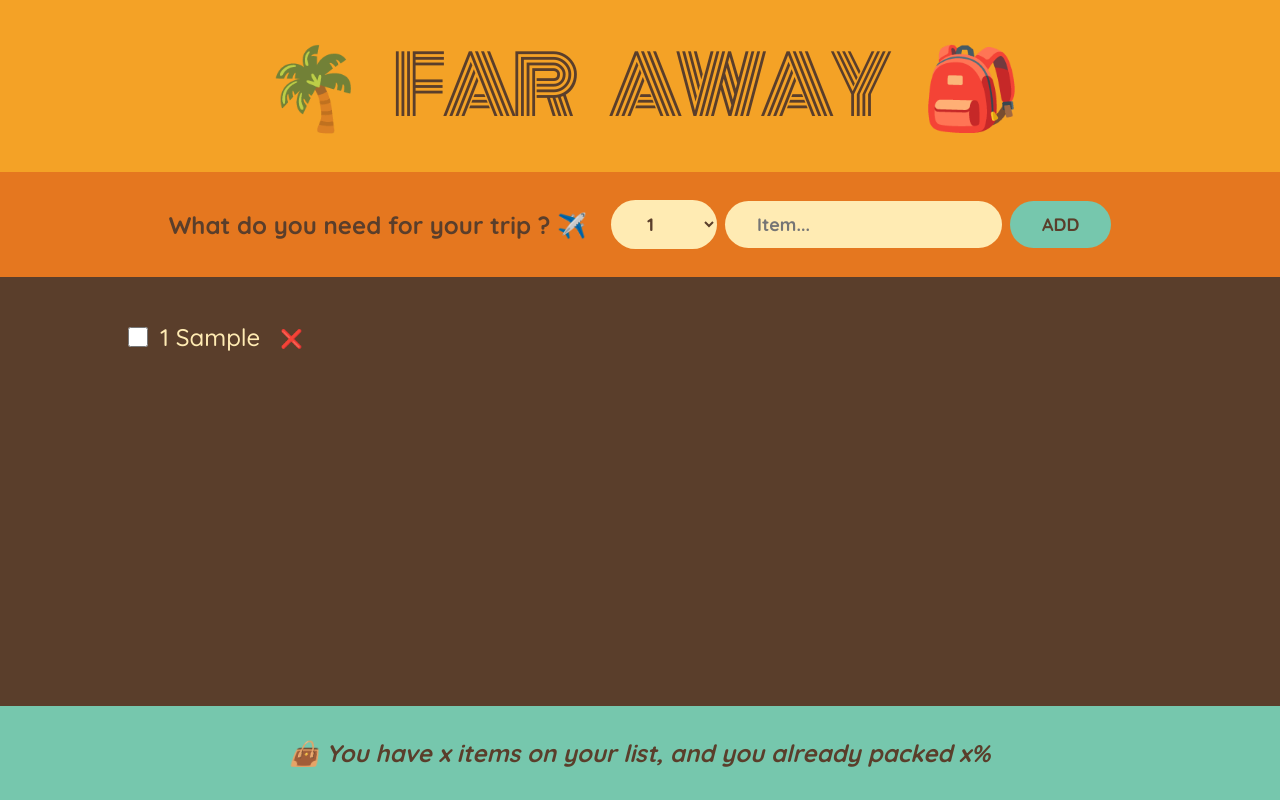
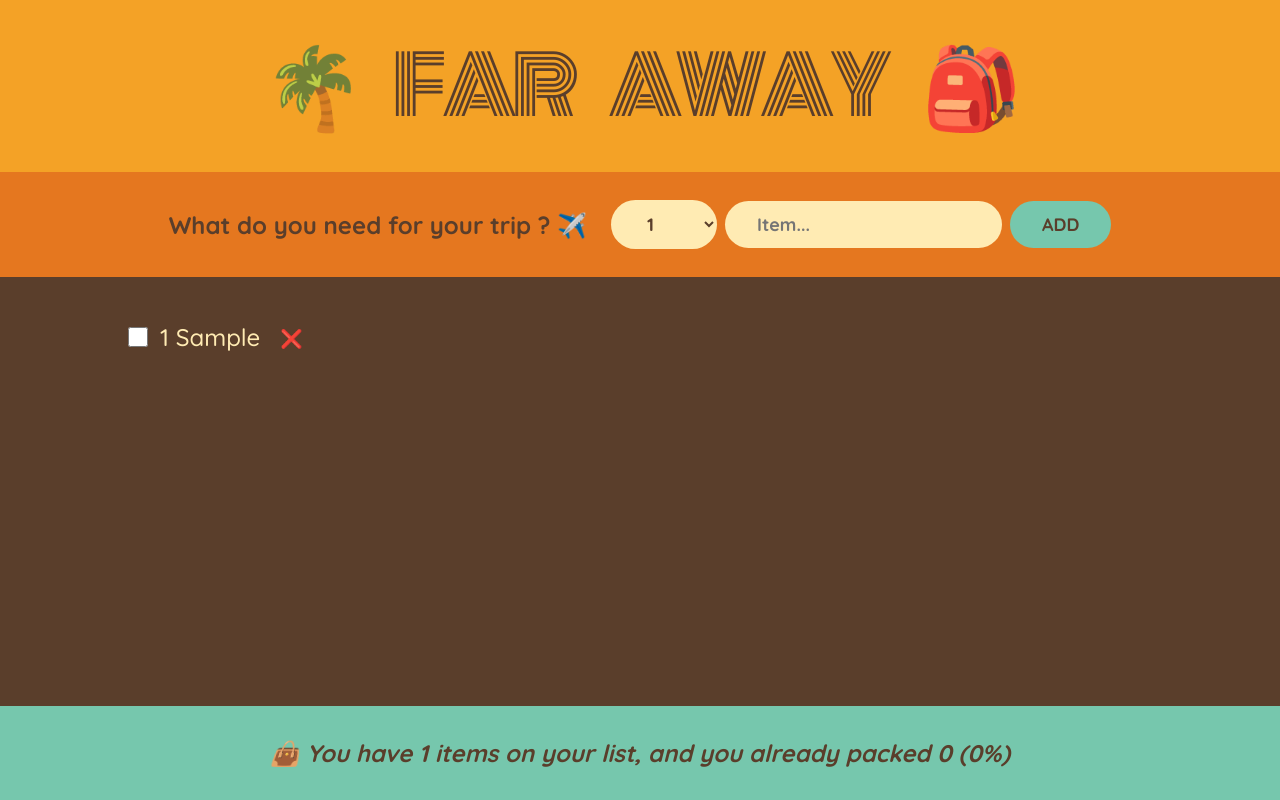
Before and after one commit to P666R/Travel-List-React, a React (Create React App) app: page / in a window 1280 px wide. Both pictures are taken after typing "Sample" into the empty fields and a click on the button "ADD". Built offline with nearby package versions, Linux system fonts and the light colour scheme.

Commit message:
feat-main: derived state

```diff
--- a/src/App.js
+++ b/src/App.js
@@ -32,7 +32,7 @@
         onDeleteItem={handleDeleteItem}
         onToggleItem={handleToggleItem}
       />
-      <Stats />
+      <Stats items={items} />
     </div>
   );
 }
@@ -130,10 +130,30 @@
 }
 
 //! Stats component (child to app & sibling)
-function Stats() {
+function Stats({ items }) {
+  //* early conditional return
+  if (!items.length)
+    return (
+      <p className="stats">
+        <em>Start adding some items to your packing list🧳</em>
+      </p>
+    );
+
+  //* derived state based on items piece of state from App
+  const numItems = items.length;
+  const numPacked = items.filter((item) => item.packed).length;
+  const percentage = Math.round((numPacked / numItems) * 100);
+
+  console.log(numItems, numPacked);
+
   return (
     <footer className="stats">
-      <em>👜 You have x items on your list, and you already packed x%</em>
+      <em>
+        {percentage !== 100
+          ? `👜 You have ${numItems} items on your list, and you already packed
+          ${numPacked} (${percentage}%)`
+          : `You got everything! Ready to go ✈️`}
+      </em>
     </footer>
   );
 }
```
